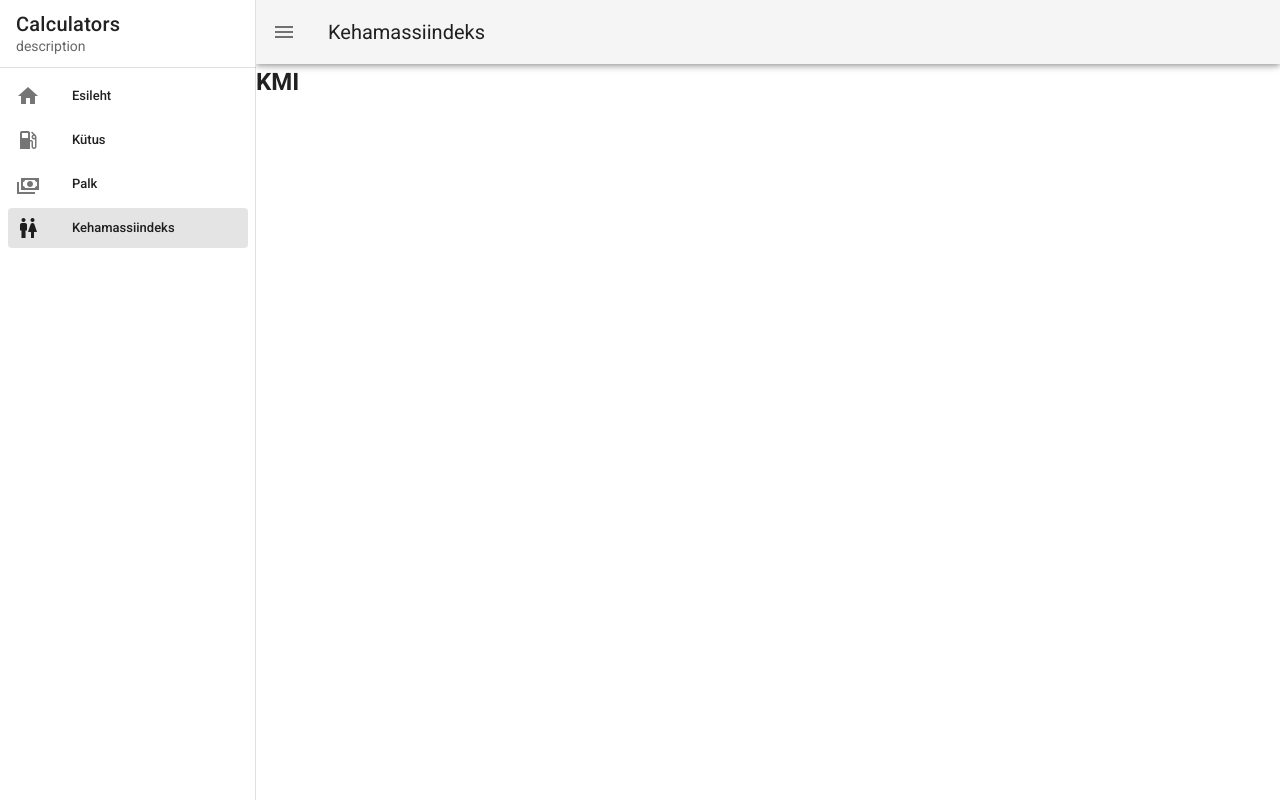
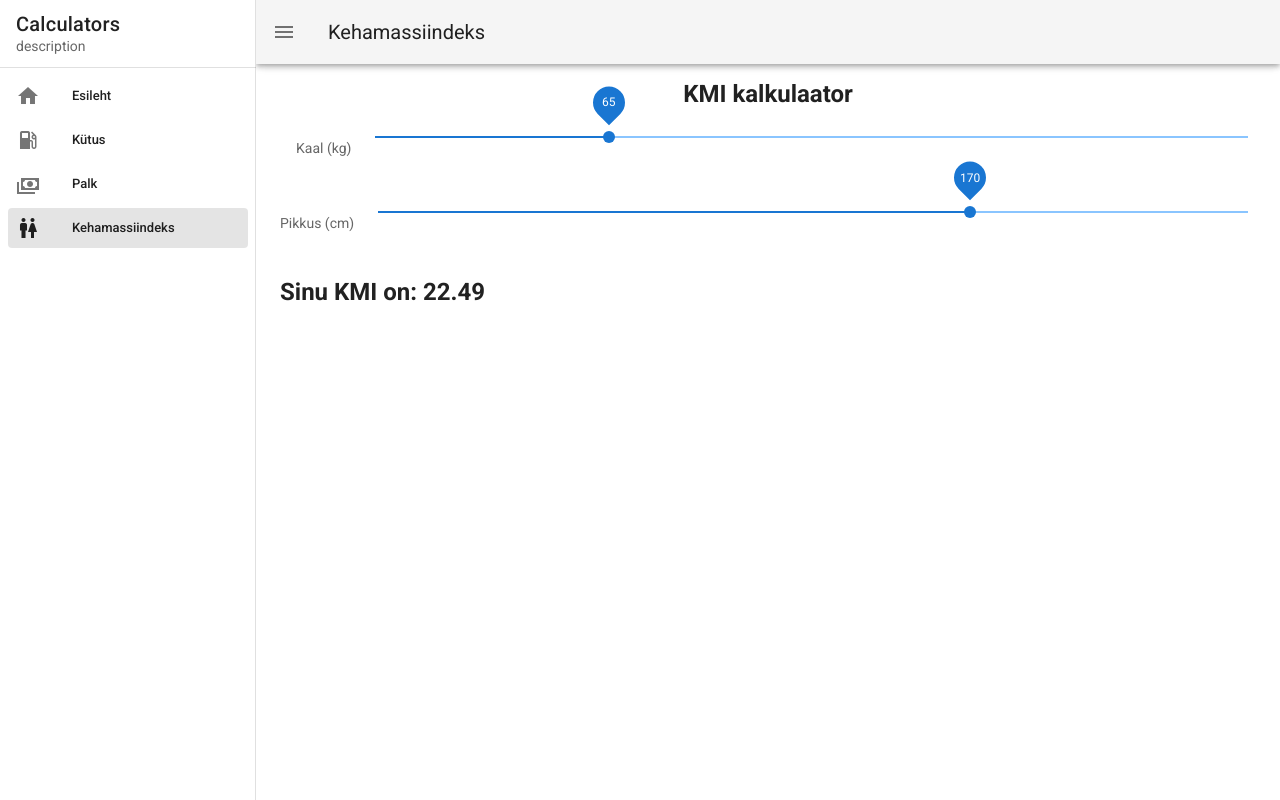
Before and after one commit to IngridJufkin/Calculators, a Vue app: page /kmi in a window 1280 px wide. Built offline with nearby package versions, Linux system fonts and the light colour scheme.

Commit message:
added BMI sliders and calculations

```diff
--- a/src/components/BodyMass.vue
+++ b/src/components/BodyMass.vue
@@ -1,5 +1,80 @@
-<template><h2>KMI</h2></template>
+<template>
+  <!-- Calculator name-->
+  <v-container fluid class="spacing-playground pa-6">
+    <v-row justify="center">
+      <h2>KMI kalkulaator</h2>
 
+      <v-container fluid height: 10px !important;>
+        <v-row>
+          <v-col cols="12" class="d-flex align-center">
+            <v-subheader> Kaal (kg)</v-subheader>
+            <v-slider
+              v-model="slider"
+              height="20px"
+              max="240"
+              min="1"
+              step=".1"
+              thumb-label="always"
+              v-model.number="weightInKilograms"
+            ></v-slider>
+          </v-col>
+
+          <v-col cols="12" class="d-flex align-center">
+            <v-subheader class="pl-0"> Pikkus (cm) </v-subheader>
+            <v-slider
+              v-model="slider"
+              max="250"
+              min="0"
+              step=".1"
+              thumb-label="always"
+              v-model.number="heightInCm"
+            ></v-slider>
+          </v-col>
+        </v-row>
+      </v-container>
+    </v-row>
+
+    <v-row class="mb-4">
+      <v-col class="mb-4">
+        <h2>Sinu KMI on: {{ BMIResult }}</h2>
+      </v-col>
+    </v-row>
+  </v-container>
+</template>
 
 <script>
+export default {
+  name: "Bodymass",
+  props: {
+    msg: String,
+  },
+  data() {
+    return {
+      heightInCm: 170,
+      weightInKilograms: 65,
+    };
+  },
+  computed: {
+    BMIResult() {
+      return this.calculateBMI(this.heightInCm, this.weightInKilograms);
+    },
+  },
+  methods: {
+    calculateBMI(heightInCm, weightInKilograms) {
+      const heightInMeters = heightInCm / 100;
+      const Square = Math.pow(heightInMeters, 2);
+      const BMI = weightInKilograms / Square;
+      console.log(weightInKilograms);
+      console.log(heightInMeters);
+      console.log(Square);
+      console.log(BMI);
+
+      return BMI.toFixed(2);
+    },
+
+    setResult(value) {
+      this.BMIResult = value;
+    },
+  },
+};
 </script>
```
